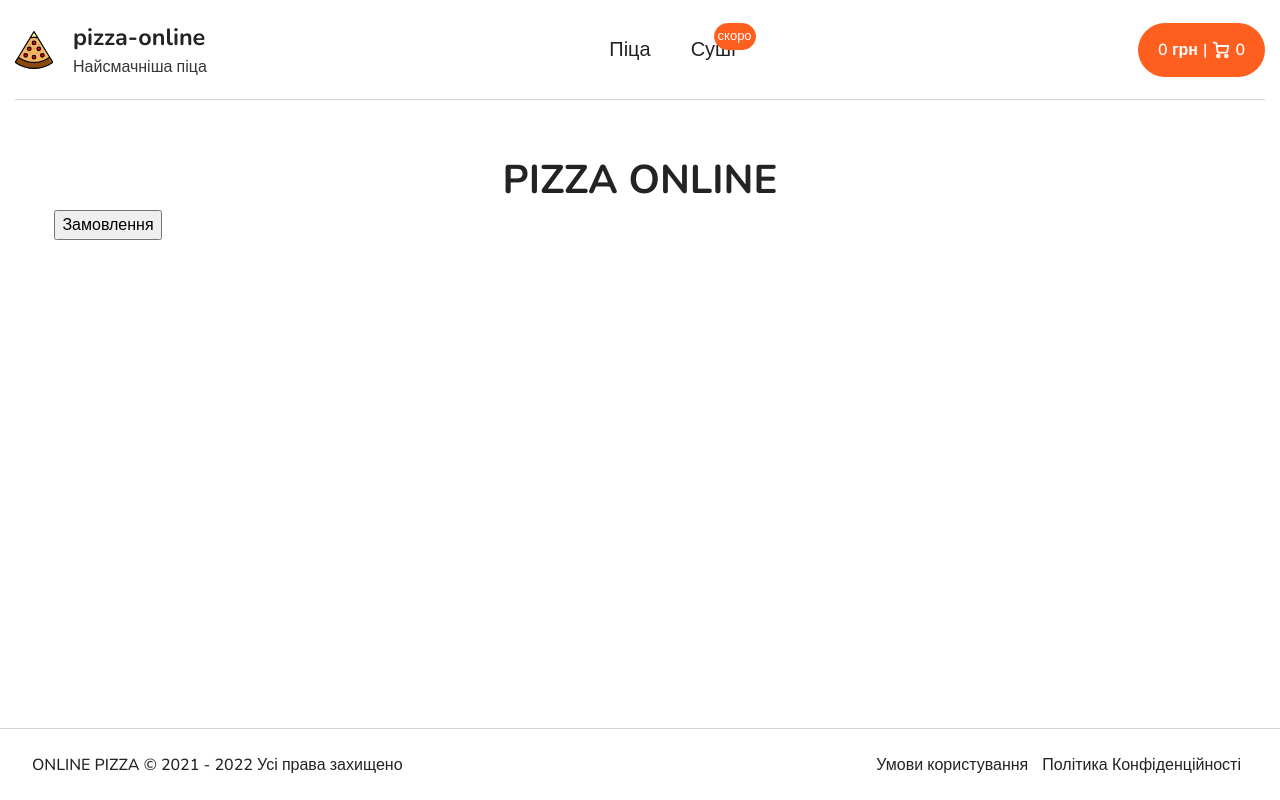
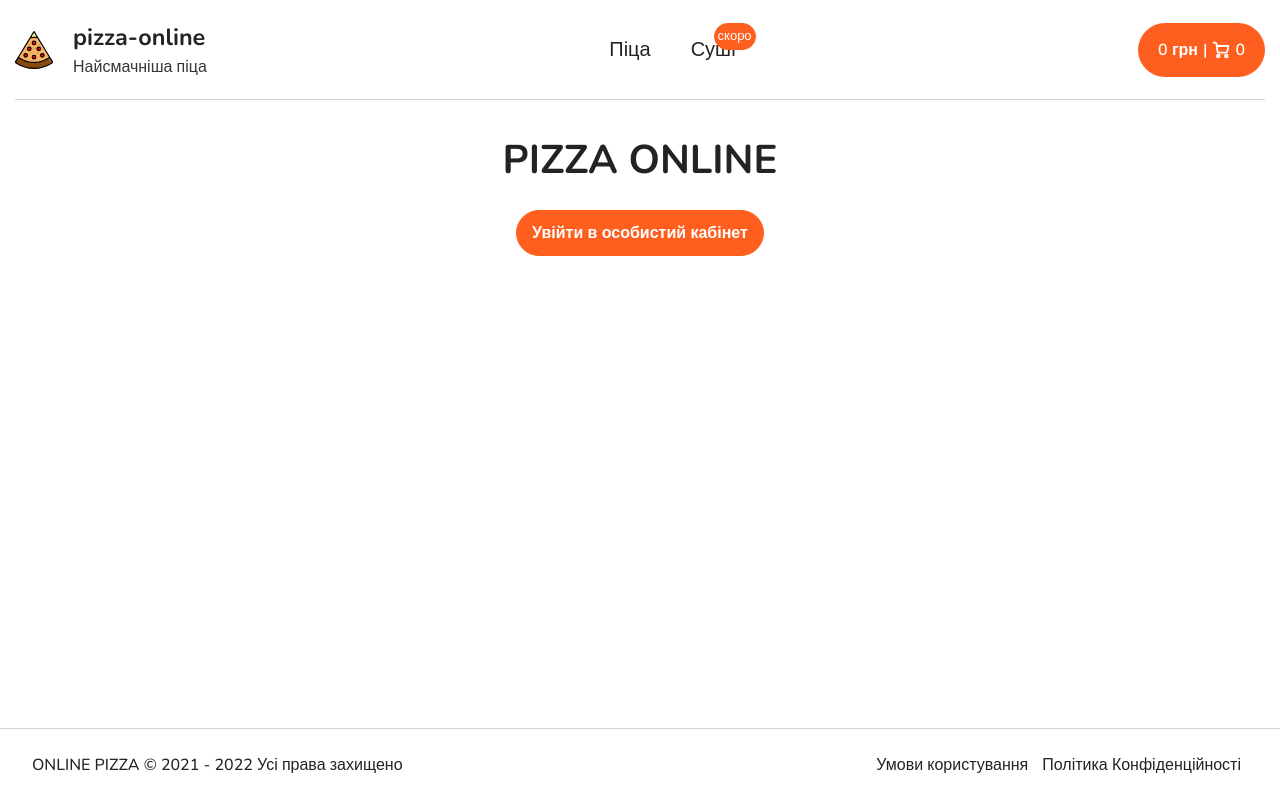
Before and after one commit to bxr5xrk/pizza-online, a React (Create React App) app: page / in a window 1280 px wide. Built offline with nearby package versions, Linux system fonts and the light colour scheme.

Commit message:
added some styles

```diff
--- a/src/pages/Home.jsx
+++ b/src/pages/Home.jsx
@@ -6,18 +6,12 @@ const Home = () => {
 
     return (
         <main className="main">
-            <h1
-                style={{
-                    textAlign: "center",
-                    fontSize: "40px",
-                    marginTop: "50px",
-                }}
-            >
-                PIZZA ONLINE
-            </h1>
-            <Link to="/orders">
-                <button>Замовлення</button>
-            </Link>
+            <section className="home">
+                <h1>PIZZA ONLINE</h1>
+                <Link to="/login">
+                    <button>Увійти в особистий кабінет</button>
+                </Link>
+            </section>
         </main>
     );
 };
```
